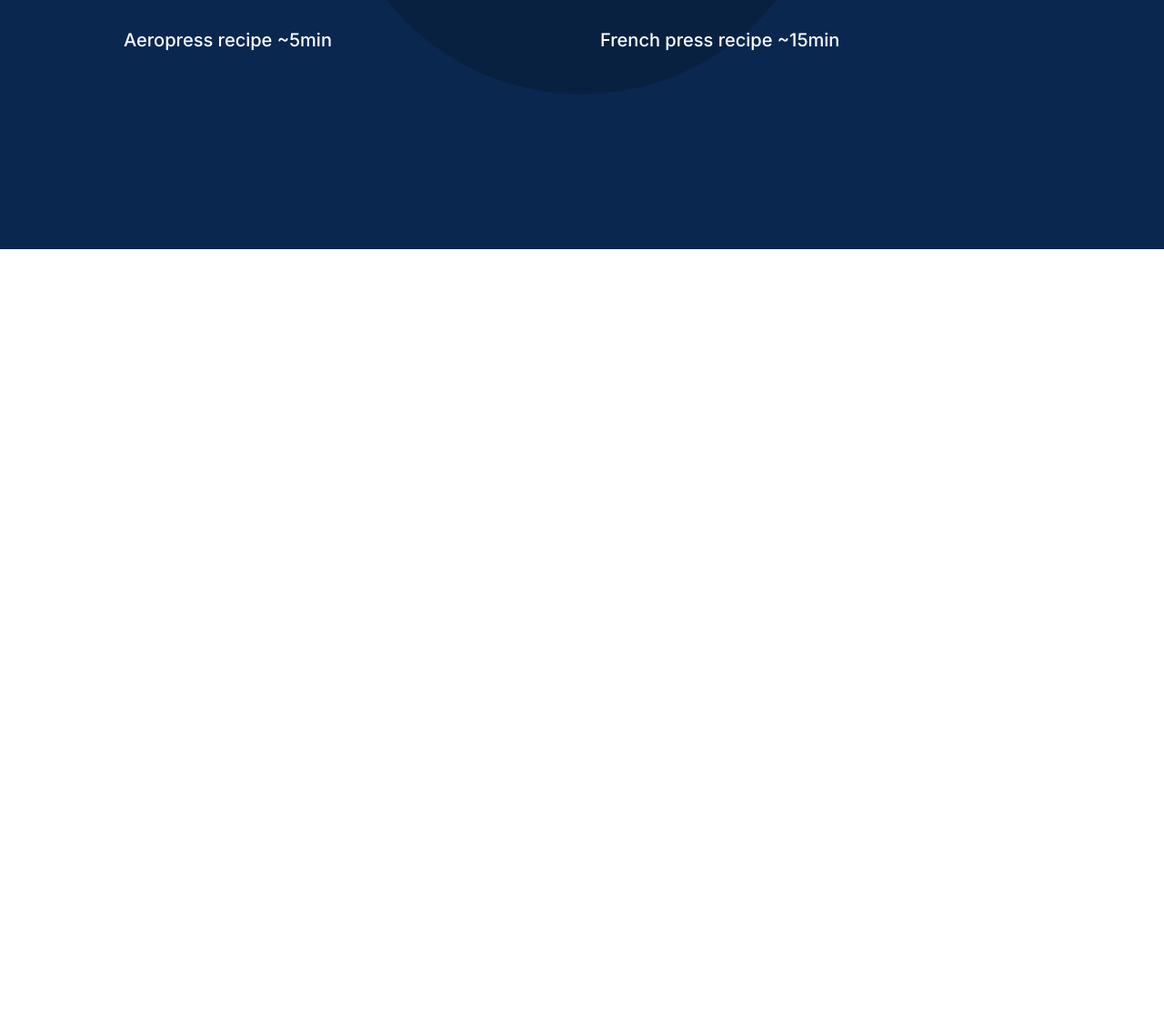
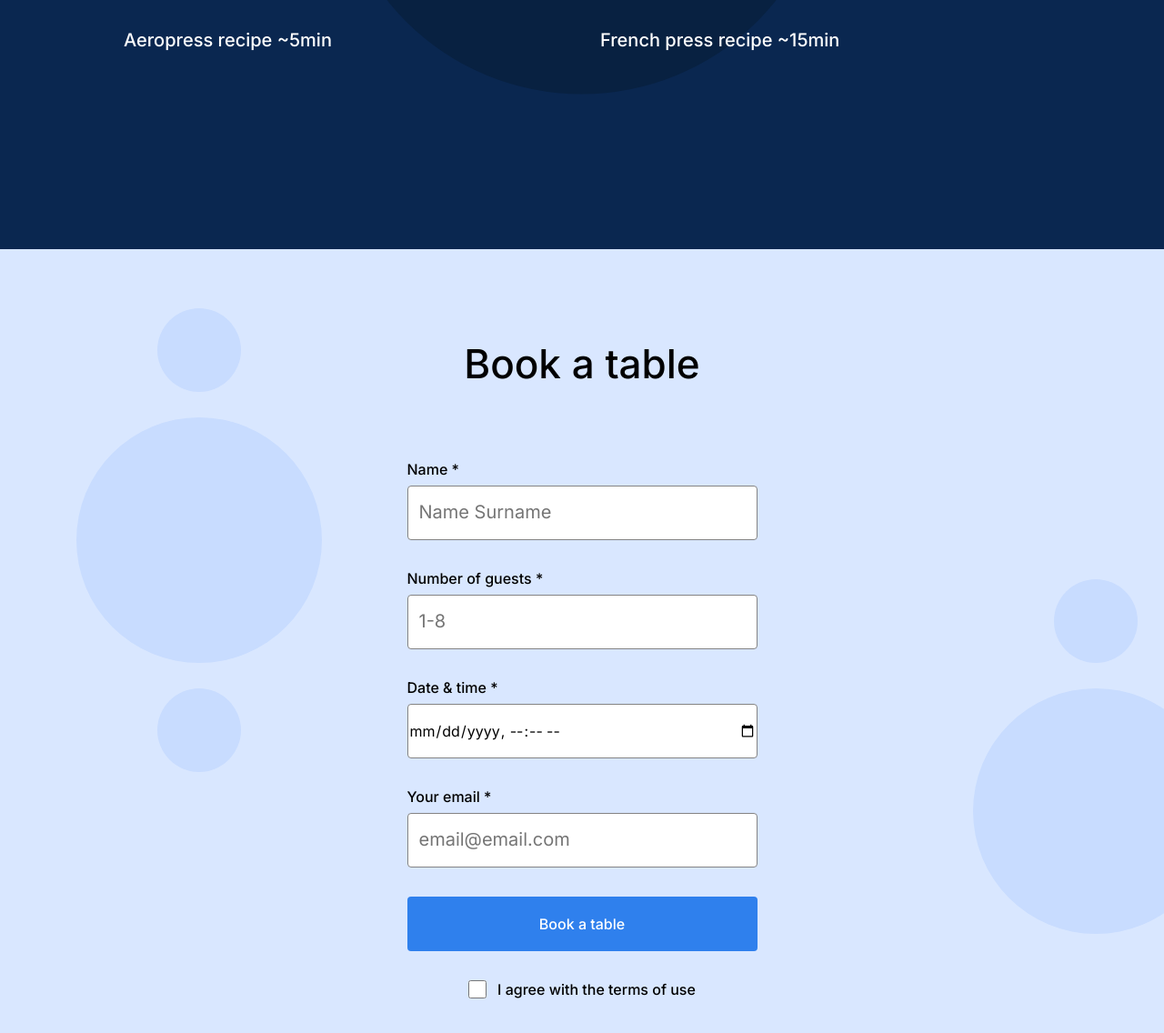
Before and after one commit to Swayzee20/se_project_coffeeshop, a plain HTML site: page index.html in a window 1280 px wide. Shown: the part 1466-2602 px from the top of the page at 91% size. Before the commit the page ends 1740 px from the top, so only its background shows below. Drawn offline with Linux system fonts and the light colour scheme.

Commit message:
build booking section

```diff
--- a/index.html
+++ b/index.html
@@ -95,7 +95,43 @@
             </div>
           </div>
         </section>
-        <section class="reservation" id="reservation-section"></section>
+        <section class="reservation" id="reservation-section">
+          <h2 class="reservation__title">Book a table</h2>
+          <form class="reservation__form form">
+            <fieldset class="form__fieldset">
+              <label for="your-name" class="form__label">Name *</label>
+              <input
+                type="text"
+                class="form__input"
+                id="your-name"
+                placeholder="Name Surname"
+              />
+              <label for="guests" class="form__label">Number of guests *</label>
+              <input
+                type="number"
+                class="form__input"
+                id="guests"
+                placeholder="1-8"
+                min="1"
+                max="8"
+              />
+              <label for="date-time" class="form__label">Date & time *</label>
+              <input type="datetime-local" class="form__input" id="date-time" />
+              <label for="email" class="form__label">Your email *</label>
+              <input
+                type="email"
+                class="form__input"
+                id="email"
+                placeholder="email@email.com"
+              />
+            </fieldset>
+            <button class="form__button">Book a table</button>
+            <label class="form__label form__label_type_checkbox">
+              <input type="checkbox" class="form__checkbox" />
+              I agree with the terms of use
+            </label>
+          </form>
+        </section>
         <section class="menu" id="menu-section"></section>
         <section class="about" id="about-section"></section>
       </main>
--- a/pages/index.css
+++ b/pages/index.css
@@ -113,3 +113,72 @@
   font-weight: 500;
   margin: 24px 0 0;
 }
+.reservation {
+  background-color: #d9e7ff;
+  background-image: url(/images/background_reservation.svg);
+  background-size: cover;
+  padding: 100px 0 120px;
+}
+.reservation__title {
+  margin: 0 0 80px;
+  text-align: center;
+  font-weight: 500;
+  font-size: 44px;
+  line-height: 52px;
+  padding: 0;
+}
+.reservation__form {
+  margin: 0 auto;
+}
+.form {
+  max-width: 385px;
+}
+.form__fieldset {
+  margin: 0;
+  padding: 0;
+  border: none;
+}
+.form__label {
+  font-weight: 500;
+}
+.form__label_type_checkbox {
+  display: flex;
+  justify-content: center;
+}
+.form__input {
+  display: block;
+  height: 60px;
+  width: 100%;
+  border: 1px solid #838383;
+  border-radius: 4px;
+  margin: 8px 0 32px;
+  box-sizing: border-box;
+}
+input::placeholder {
+  font-size: 20px;
+  line-height: 30px;
+  padding-left: 10px;
+}
+.form__button {
+  width: 100%;
+  border-radius: 4px;
+  height: 60px;
+  margin: 0 0 32px;
+  background-color: #2f80ed;
+  color: white;
+  transition: 0.4s;
+  font-weight: 500;
+  border: none;
+}
+.form__button:hover {
+  opacity: 0.7;
+}
+
+.form__checkbox {
+  border-radius: 2px;
+  width: 20px;
+  height: 20px;
+  margin: 0 12px 0 0;
+  padding: 0;
+  box-sizing: border-box;
+}
```
